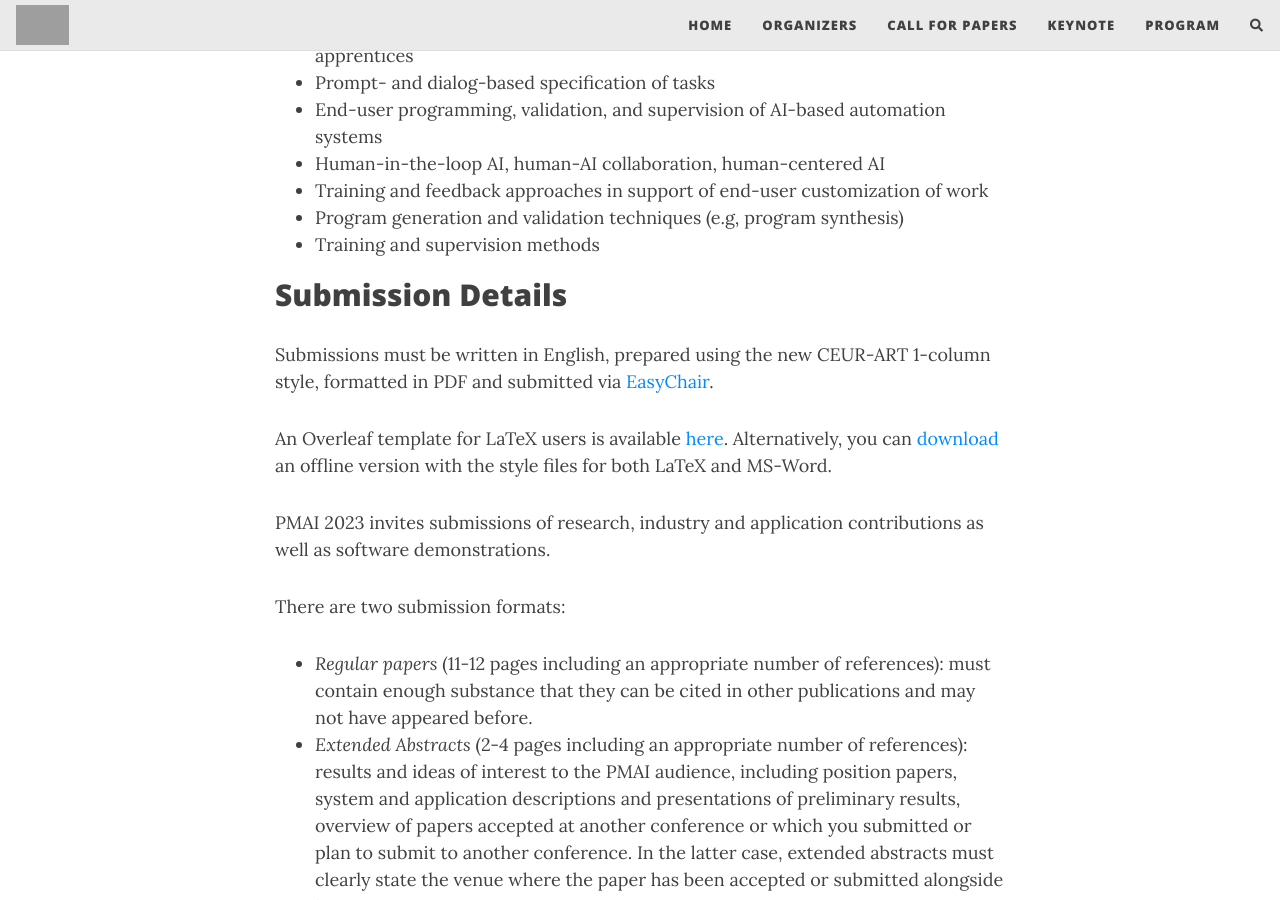
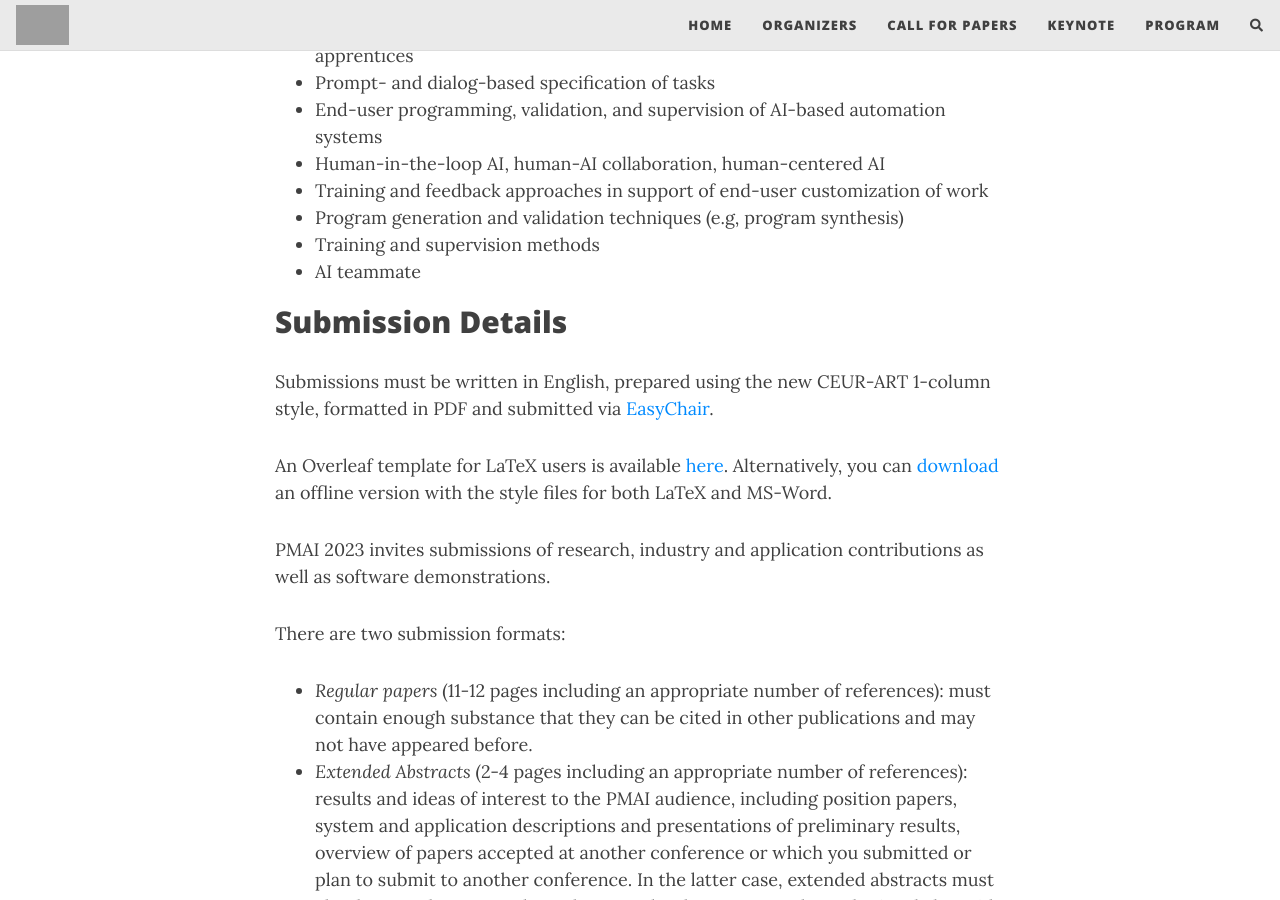
Before and after one commit to IJCAI23AutoMates/IJCAI23AutoMates..github.io, a Jekyll site: the page built from cfp.md, in a window 1280 px wide and 900 px high, scrolled down 715 px. Built offline with Jekyll 4.4.1, drawn with Linux system fonts in a browser that asks for light colours; nearby versions of some CDN libraries; comment, search, counter and statistics services are not loaded; grey boxes are pictures that could not be loaded.

Commit message:
Update cfp.md

```diff
--- a/cfp.md
+++ b/cfp.md
@@ -24,6 +24,7 @@ Topics of interest for submission include, but are not limited to:
 - Training and feedback approaches in support of end-user customization of work
 - Program generation and validation techniques (e.g, program synthesis)
 - Training and supervision methods
+- AI teammate
 
 ## Submission Details
 
```
